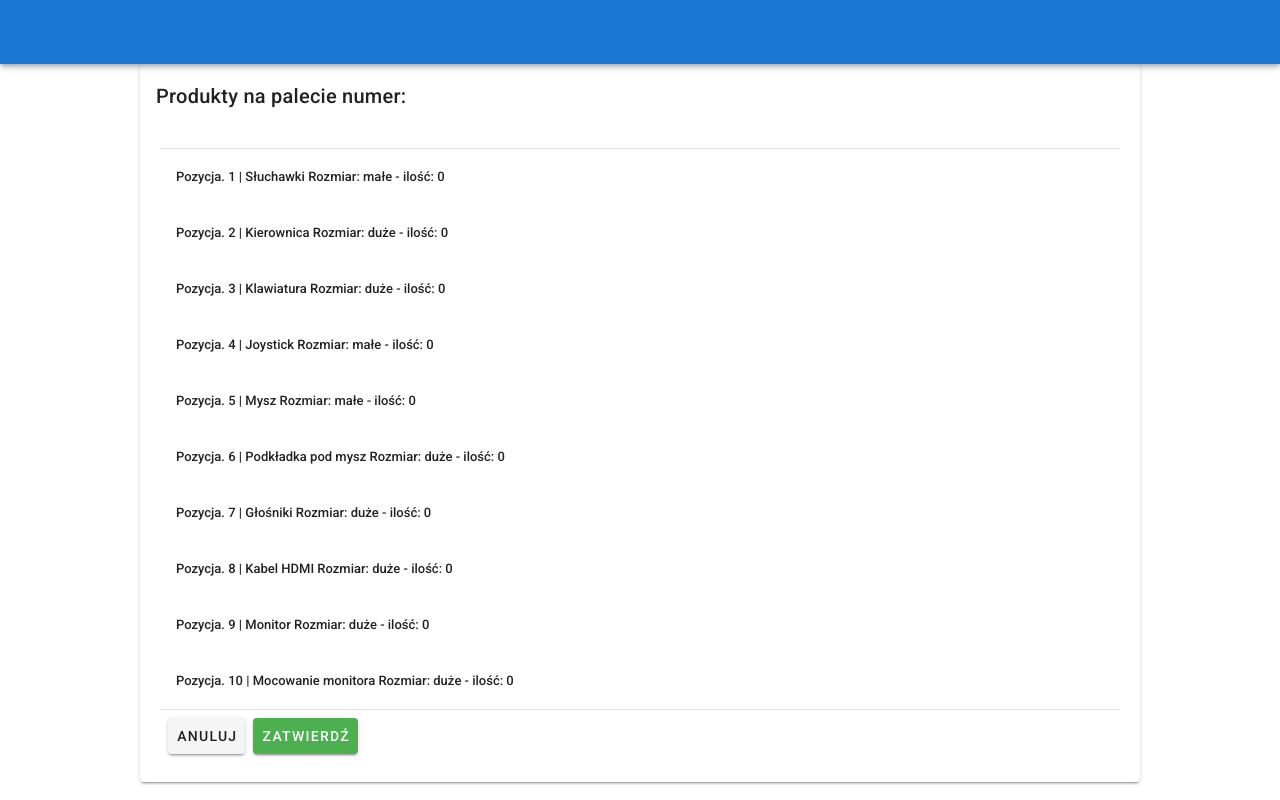
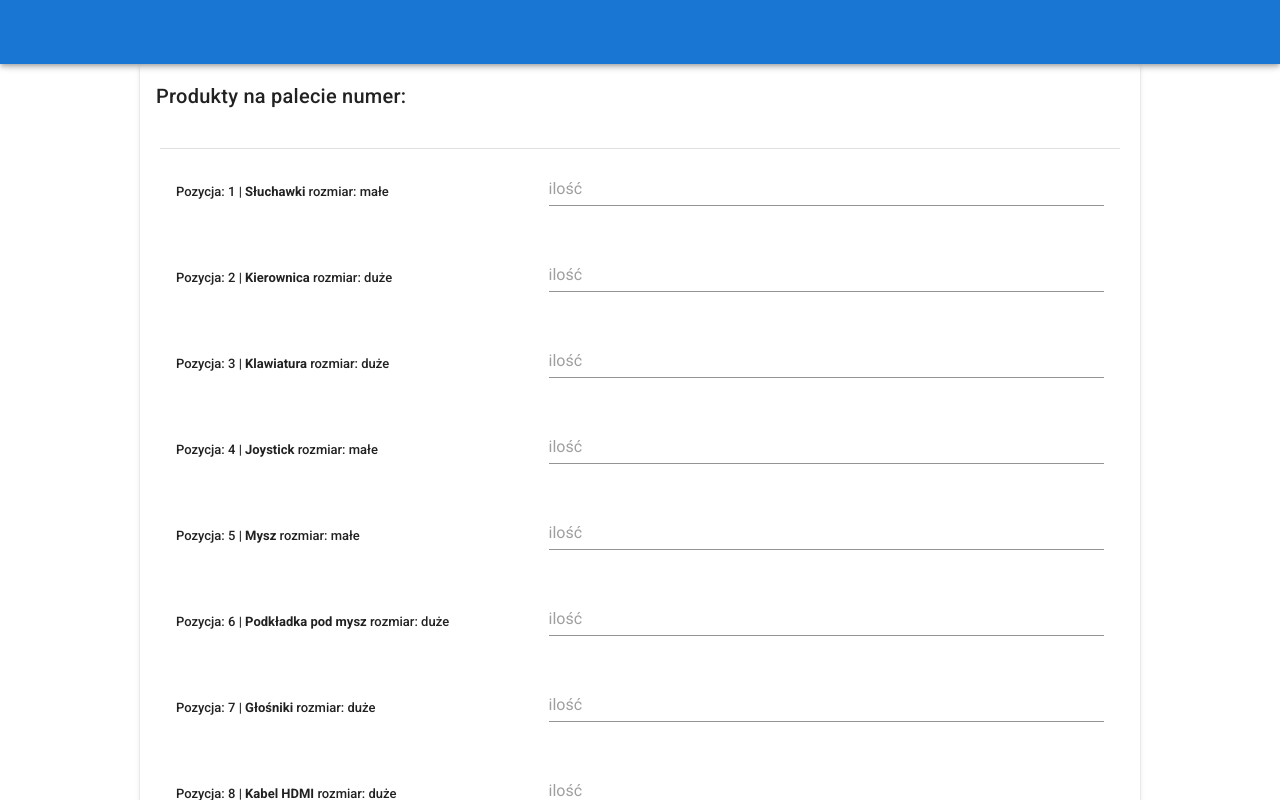
Before and after one commit to nowaczewskimarcin/pallet-check-frontend, a Vue app: page /palletcheck/palletproductsview/1 in a window 1280 px wide. Built offline with nearby package versions, Linux system fonts and the light colour scheme.

Commit message:
add amount input

```diff
--- a/src/views/PalletProductsView.vue
+++ b/src/views/PalletProductsView.vue
@@ -10,11 +10,12 @@
                     <v-list-item dense>
                         <v-list-item-content>
                             <v-list-item-title>
-                                Pozycja. {{ index + 1 }} | {{ product.aaa }} Rozmiar: {{ product.size }} - ilość: {{
-                                        product.amount
-                                }}
+                                Pozycja: {{ index + 1 }} | <b>{{ product.aaa }}</b> rozmiar: {{ product.size }}
+
                             </v-list-item-title>
+
                         </v-list-item-content>
+                        <v-text-field type="number" placeholder="ilość"></v-text-field>
                     </v-list-item>
                 </v-list-item-group>
             </v-list>
@@ -52,7 +53,6 @@ export default {
                 { aaa: "Klawiatura", size: "duże", amount: 0 }, { aaa: "Joystick", size: "małe", amount: 0 },
                 { aaa: "Mysz", size: "małe", amount: 0 }, { aaa: "Podkładka pod mysz", size: "duże", amount: 0 },
                 { aaa: "Głośniki", size: "duże", amount: 0 }, { aaa: "Kabel HDMI", size: "duże", amount: 0 },
-                { aaa: "Monitor", size: "duże", amount: 0 }, { aaa: "Mocowanie monitora", size: "duże", amount: 0 },
             ]
         }
     },
```
